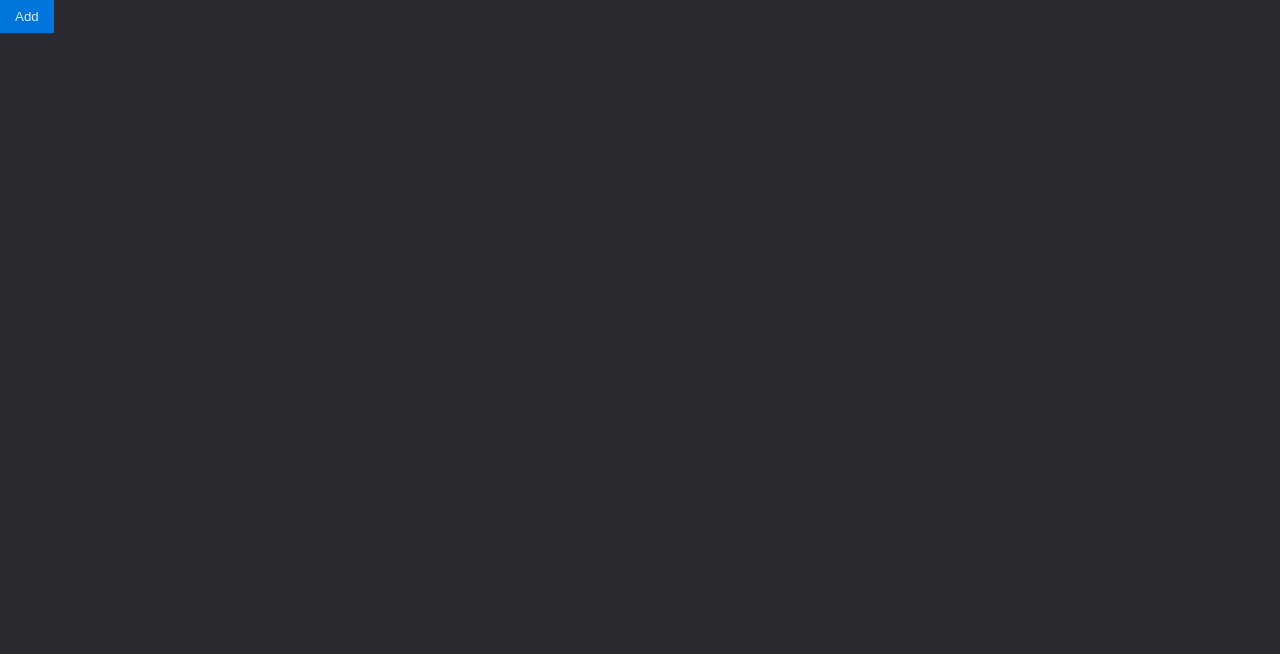
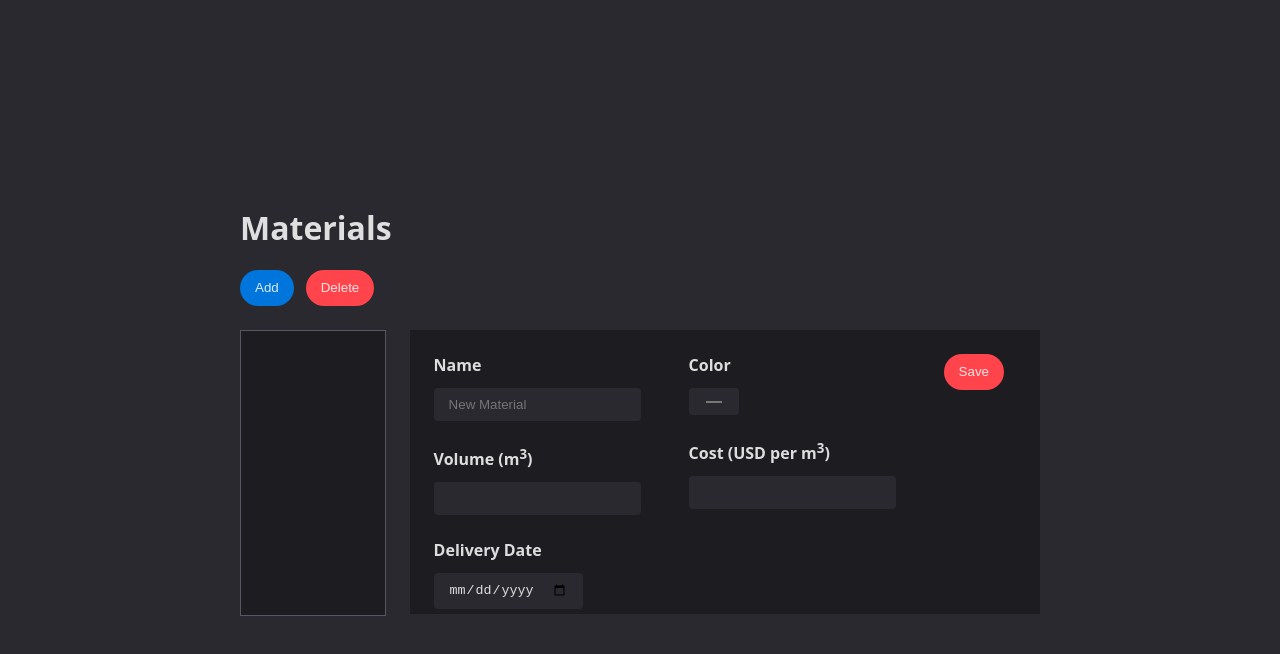
Before and after one commit to martinRoss/interview-project, a React (Create React App) app: page / in a window 1280 px wide. Both pictures are taken after a click on the button "Add". Shown: the top 654 px of the page. Built offline with nearby package versions, Linux system fonts and the light colour scheme.

Commit message:
Adds ability to create a new material and pass it into the store

```diff
--- a/src/components/Button.tsx
+++ b/src/components/Button.tsx
@@ -8,13 +8,20 @@ import { useTheme } from '../context/theme'
 const StyledButton = styled.button`
     padding: 9px 15px;
     border: none;
-    borderRadius: ${props => props.theme.buttonBorderRadius}
+    border-radius: ${props => props.theme.buttonBorderRadius}px;
+    margin-right ${props => props.theme.grid}px;
+    height ${props => props.theme.grid * 3}px;
+
+    & :hover {
+        cursor: pointer;
+    }
 `
 
 interface IButtonProps {
     primary?: boolean
-    onClick?: () => {}
+    onClick?: () => void
     children: React.ReactChild
+    type?: "button" | "submit" | "reset" | undefined
 }
 
 
--- a/src/components/Input.tsx
+++ b/src/components/Input.tsx
@@ -8,29 +8,28 @@ import { useTheme } from '../context/theme'
 const StyledInput = styled.input`
     padding: 9px 15px;
     border: none;
-    borderRadius: ${props => props.theme.inputBorderRadius}
-    background: ${props => props.theme.background}
+    border-radius: ${props => props.theme.inputBorderRadius}px;
+    background: ${props => props.theme.background};
+    margin-top: ${props => props.theme.grid}px;
+    margin-bottom: ${props => props.theme.grid * 2}px;
+    color: ${props => props.theme.foreground};
 `
 
-interface IInputProps {
-    onClick?: () => {}
-    children: React.ReactChild
-}
-
-
-function Input(props: IInputProps) {
+// Would not use any type, simplying things for times sake
+const Input = React.forwardRef((props: any, ref: any) => {
     const { children } = props
     const { theme } = useTheme()
     return (
         <StyledInput
         {...props}
         theme={theme}
+        ref={ref}
         style={{
             color: theme.foreground,
         }}>
             { children }
         </StyledInput>
     )
-}
+})
 
 export default Input
--- a/src/components/MaterialsForm.tsx
+++ b/src/components/MaterialsForm.tsx
@@ -1,7 +1,115 @@
-import React from 'react'
+// Public
+import React, { createRef } from 'react'
+import styled from 'styled-components'
+
+// Private
+import Input from './Input'
+import { useTheme } from '../context/theme'
+import { useApi } from '../context/api'
+import Button from './Button'
+
+const Form = styled.form`
+  background: ${props => props.theme.containers};
+  padding: ${props => props.theme.grid * 2}px;
+  height: 284px;
+  box-sizing: border-box;
+  display: flex;
+`
+const Label = styled.label`
+  font-weight: bold;
+  color: ${props => props.theme.foreground}
+`
+const Column = styled.div`
+  margin-right: ${props => props.theme.grid * 4}px;
+`
 
 function MaterialsForm () {
-    return (<div></div>)
+    const { theme } = useTheme()
+    const api = useApi() // Might pass these down depending on the situation
+    const name = createRef()
+    const volume = createRef()
+    const delivery = createRef()
+    const color = createRef()
+    const cost = createRef()
+
+
+    const onSubmit = (event: React.FormEvent<HTMLFormElement>) => {
+        event.preventDefault()
+        // Do some client side validation
+        const { status } = api.addMaterial({
+            // @ts-ignore -- saving time
+            name: name.current.value as string,
+            // @ts-ignore
+            volume: volume.current.value as number,
+            // @ts-ignore
+            delivery: delivery.current.value as Date,
+            // @ts-ignore
+            color: color.current.value as string,
+            // @ts-ignore
+            cost: cost.current.value as number
+        })
+        // Wouldnt leave this in for prod
+        console.log(status)
+    }
+    return (
+        <Form onSubmit={onSubmit} theme={theme}>
+            <Column theme={theme}>
+                {/* Ideally would pull Label into a component (beyond a styled component)
+                to not have to pass in theme for each one */}
+                <Label theme={theme} htmlFor="name">Name</Label>
+                <br />
+                <Input
+                required
+                id="name"
+                placeholder="New Material"
+                ref={name}
+                theme={theme}
+                type="text" />
+                <br />
+                <Label theme={theme} htmlFor="volume">Volume (m<sup>3</sup>)</Label>
+                <br />
+                <Input
+                required
+                id="volume"
+                type="number"
+                min={0}
+                step={1}
+                ref={volume}
+                theme={theme}/>
+                <br />
+                <Label theme={theme} htmlFor="delivery">Delivery Date</Label>
+                <br />
+                <Input
+                required
+                id="delivery"
+                type="date"
+                ref={delivery}
+                theme={theme}/>
+            </Column>
+            <Column theme={theme}>
+                <Label theme={theme} htmlFor="color">Color</Label>
+                <br />
+                <Input
+                required
+                id="color"
+                type="color"
+                ref={color}
+                theme={theme}/>
+                <br />
+                <Label theme={theme} htmlFor="cost">Cost (USD per m<sup>3</sup>)</Label>
+                <br />
+                <Input
+                required
+                id="cost"
+                type="number"
+                step={1}
+                ref={cost}
+                theme={theme}/>
+            </Column>
+            {/* Would disable this until validation passes */}
+            <Button type="submit">Save</Button>
+        </Form>
+    )
 }
 
 export default MaterialsForm
--- a/src/components/MaterialsList.tsx
+++ b/src/components/MaterialsList.tsx
@@ -1,7 +1,59 @@
+// Public
 import React from 'react'
+import styled from 'styled-components'
 
-function MaterialsList () {
-    return (<div></div>)
+// Private
+import { IMaterial } from '../context/api'
+import { useTheme } from '../context/theme'
+
+interface IMaterialsListProps {
+    materials: IMaterial[]
+}
+
+const Container = styled.div`
+  width: 220px;
+  height: 284px;
+  margin-right: ${props => props.theme.grid * 2}px;
+  border: 1px solid #565664;
+  background: ${props => props.theme.containers};
+`
+
+const ListItem = styled.div`
+  padding: ${props => props.theme.grid}px;
+  border-bottom: 1px solid ${props => props.theme.background};
+  display: flex;
+`
+const Color = styled.div`
+  border-radius: 50%;
+  background-color: ${props => props.color};
+  height: ${props => props.theme.grid * 2}px;
+  width: ${props => props.theme.grid * 2}px;
+  margin-right: ${props => props.theme.grid}px;
+`
+// I would normally pull these out into a typography module
+const ListItemTitle = styled.h3`
+  font-size: 14px;
+  margin: 0;
+`
+const ListItemDetails = styled.span`
+  font-size: 12px;
+`
+
+function MaterialsList (props: IMaterialsListProps) {
+    const { theme } = useTheme()
+    return (
+        <Container theme={theme}>
+            {props.materials.map((material: IMaterial) => (
+                <ListItem theme={theme} key={material.id}>
+                    <Color color={material.color} theme={theme} />
+                    <div>
+                        <ListItemTitle>{ material.name }</ListItemTitle>
+                        <ListItemDetails>{ `${material.volume} m3` }</ListItemDetails>
+                    </div>
+                </ListItem>
+            ))}
+        </Container>
+    )
 }
 
 export default MaterialsList
--- a/src/components/MaterialsManagement.tsx
+++ b/src/components/MaterialsManagement.tsx
@@ -1,10 +1,14 @@
 // Public
-import React from 'react'
+import React, { useState } from 'react'
+import styled from 'styled-components'
 
 // Private
 // I would normally define the material interface in a separate @types folder
 import { IMaterial, IApiContext } from '../context/api'
+import { useTheme } from '../context/theme'
 import Button from './Button'
+import MaterialsList from './MaterialsList'
+import MaterialsForm from './MaterialsForm'
 
 interface IMaterialsManagementProps {
     materials: IMaterial[]
@@ -13,11 +17,73 @@ interface IMaterialsManagementProps {
     editMaterial: IApiContext["editMaterial"]
 }
 
+const RootContainer = styled.div`
+  width: 80%;
+  margin: 0 auto;
+  max-width: 800px;
+  display: flex;
+  flex-direction: column;
+  height: 100vh;
+  justify-content: center;
+`
+
+const H1 = styled.h1`
+  font-weight: bold
+`
+
+const Container = styled.div`
+  display: flex;
+`
+
+const ViewContainer = styled.div`
+  flex: 1;
+`
+
+const Controls = styled.div`
+  margin: 0 0 ${props => props.theme.grid * 2}px 0;
+`
+
+enum Views {
+    blank = "blank",
+    form = "form"
+}
+
 function MaterialsManagement(props: IMaterialsManagementProps) {
+    const { materials } = props
+    const { theme } = useTheme()
+    const [currentView, setCurrentView] = useState(Views.blank)
+
+    const getCurrentView = (view: Views) => {
+        switch (view) {
+            case Views.blank:
+                return <div></div>
+            case Views.form:
+                return <MaterialsForm />
+            default:
+                return null
+        }
+    }
+
+    const onClickAdd = () => setCurrentView(Views.form)
+
     return (
-        <div>
-            <Button primary>Add</Button>
-        </div>
+        <RootContainer>
+            <H1>Materials</H1>
+            <Controls theme={theme}>
+                {/* Ideally these control strings would come from a language context
+                that defines static labels based on the current language */}
+                <Button onClick={ onClickAdd } primary>Add</Button>
+                <Button>Delete</Button>
+            </Controls>
+            <Container>
+                <MaterialsList
+                materials={materials}
+                />
+                <ViewContainer>
+                    { getCurrentView(currentView) }
+                </ViewContainer>
+            </Container>
+        </RootContainer>
     )
 }
 
--- a/src/context/api.tsx
+++ b/src/context/api.tsx
@@ -10,6 +10,8 @@ export interface IMaterial {
     name: string
     cost: number
     volume: number
+    color: string
+    delivery: string | Date
 }
 
 
@@ -62,7 +64,7 @@ export const ApiProvider = ({ children } : IApiProvider) => {
         const savedMaterial = { ...material, id: generateId() }
         setMaterials([
             ...materials,
-            material
+            savedMaterial
         ])
         setLoading(false)
 
--- a/src/context/theme.tsx
+++ b/src/context/theme.tsx
@@ -16,8 +16,9 @@ interface IThemeProvider {
 }
 
 const commonThemeElements = {
+    grid: 12,
     buttonBorderRadius: 26,
-    inputBorderRadius: 12
+    inputBorderRadius: 4
 }
 const themes = {
     dark: {
```
